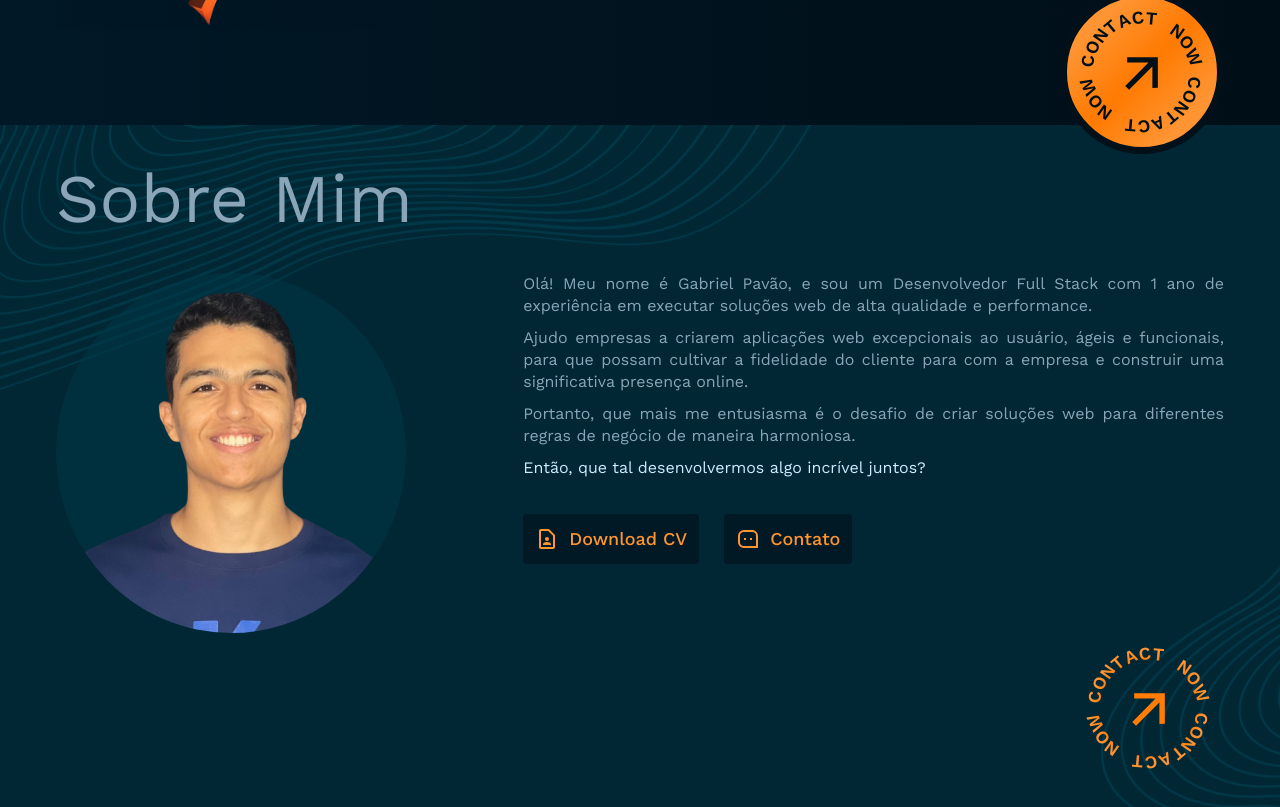
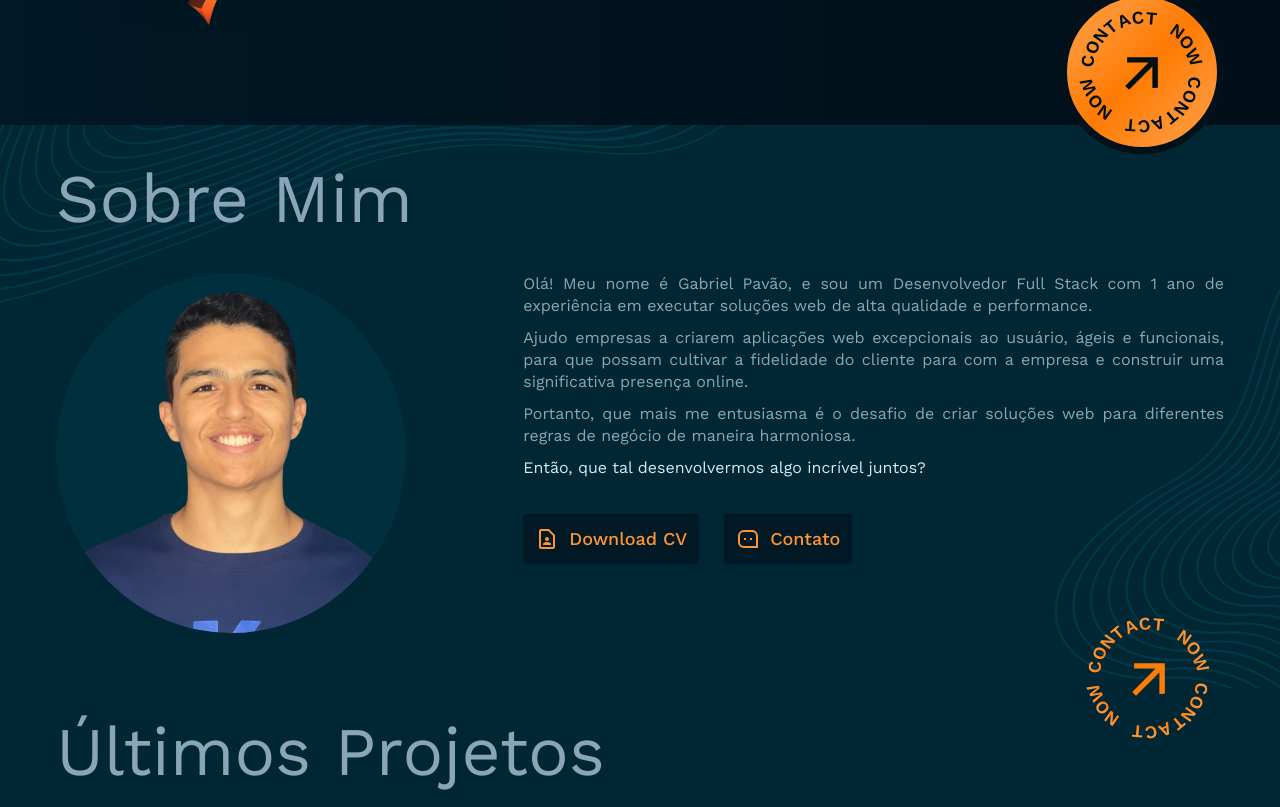
Before and after one commit to gabrielgpavao/gabriel-frontend-portfolio-app, a React (Vite) app: page / in a window 1280 px wide. Shown: the part 500-1307 px from the top of the page. Built offline with nearby package versions, Linux system fonts and the light colour scheme; no server answers.

Commit message:
style: spacing between About and Projects sections

```diff
--- a/src/pages/Portfolio/components/About/StyledAbout.tsx
+++ b/src/pages/Portfolio/components/About/StyledAbout.tsx
@@ -1,7 +1,6 @@
 import styled from 'styled-components';
 
 export const StyledAbout = styled.section`
-	min-height: 100vh;
 	padding-top: 40px;
 	background-image: url(./src/assets/page/aboutBg.png);
 	background-position: center;
@@ -9,6 +8,7 @@ export const StyledAbout = styled.section`
 	background-size: cover;
 
 	.flexLayout {
+		height: 265px;
 		justify-content: space-between;
 		width: 100%;
 		margin-top: 40px;
@@ -86,14 +86,16 @@ export const StyledAbout = styled.section`
 	.containerCTA {
 		display: flex;
 		justify-content: flex-end;
+		position: relative;
+		top: 65px;
 	}
 
 	@media (max-width: 1040px) {
-		margin-bottom: 30px;
+		margin-bottom: 110px;
 	}
 
 	@media (max-width: 990px) {
-		margin-bottom: 0;
+		margin-bottom: 70px;
 
 		.flexLayout figure {
 			height: 330px;
@@ -103,6 +105,7 @@ export const StyledAbout = styled.section`
 
 	@media (max-width: 900px) {
 		background-position-y: -60px;
+		margin-bottom: 50px;
 
 		.flexLayout {
 			figure {
@@ -120,6 +123,12 @@ export const StyledAbout = styled.section`
 	}
 
 	@media (max-width: 580px) {
+		margin-bottom: 100px;
+
+		.flexLayout {
+			height: 330px;
+		}
+
 		.flexLayout > div {
 			gap: 20px;
 		}
--- a/src/pages/Portfolio/components/Projects/StyledProjects.ts
+++ b/src/pages/Portfolio/components/Projects/StyledProjects.ts
@@ -57,7 +57,17 @@ export const StyledProjects = styled.section`
 		}
 	}
 
+	@media (max-width: 435px) {
+		h2 {
+			margin-top: 50px;
+		}
+	}
+
 	@media (max-width: 400px) {
+		h2 {
+			margin-top: 100px;
+		}
+
 		ul {
 			grid-template-columns: repeat(1, 1fr);
 			place-items: center;
```
